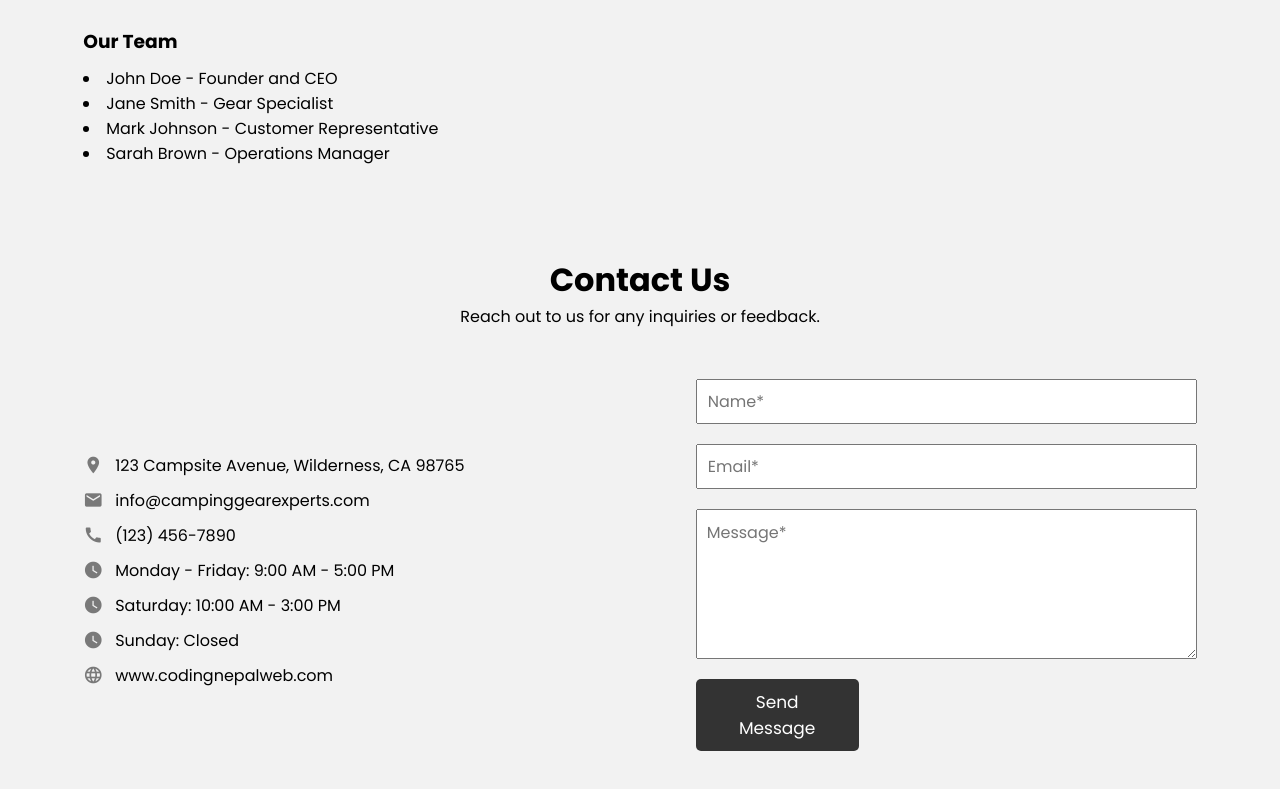
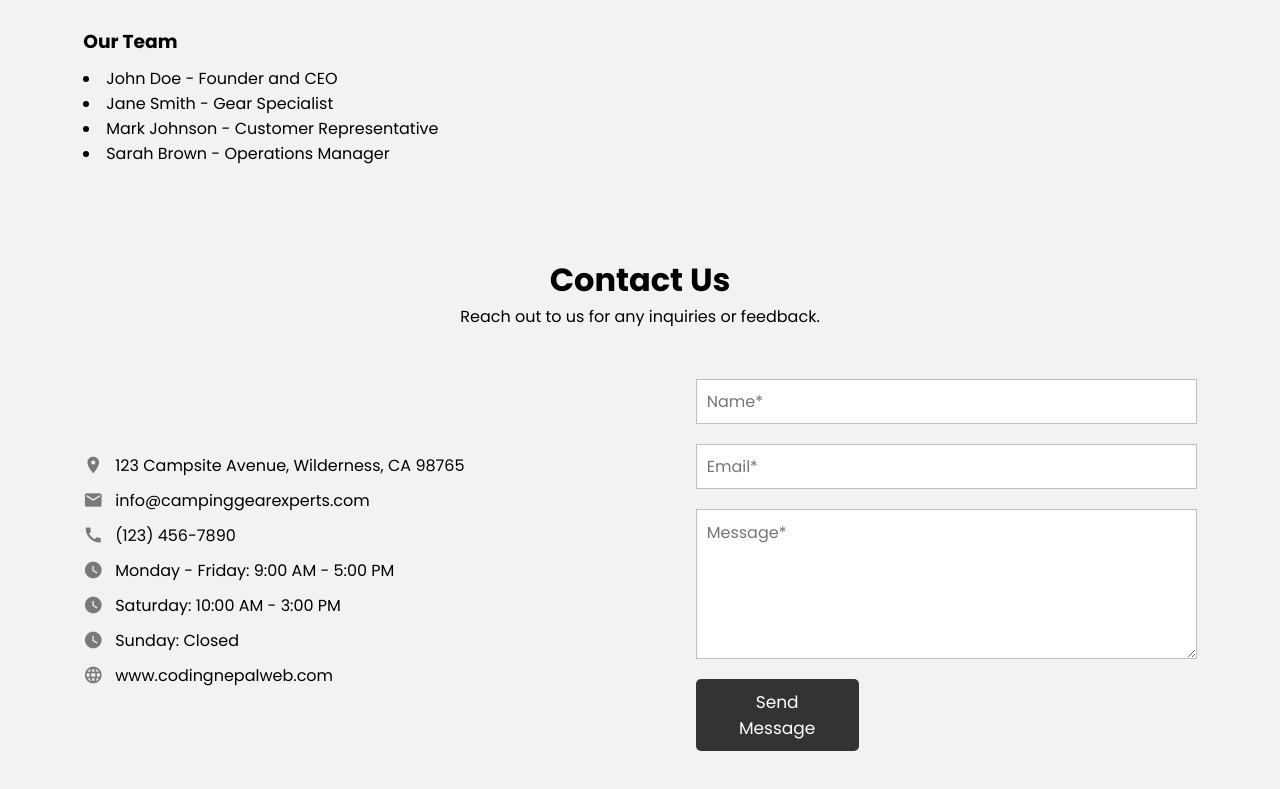
Before and after one commit to Mayankkatheriya/Weekly_Test_-4_CSS_Properties, a plain HTML site: page index.html in a window 1280 px wide. Shown: the part 2339-3128 px from the top of the page. Drawn offline with Linux system fonts and the light colour scheme.

Commit message:
second commit

```diff
--- a/styles.css
+++ b/styles.css
@@ -246,6 +246,7 @@ width: 100%;
 height: 45px;
 padding: 10px;
 font-size: 16px;
+border: 1px solid #bfbfbf;
 }
 input:focus{
     outline: none;
@@ -255,6 +256,7 @@ textarea{
     height: 150px;
     padding: 10px;
     font-size: 16px;
+    border: 1px solid #bfbfbf;
 }
 #submit{
     width: 32.5%;
```
